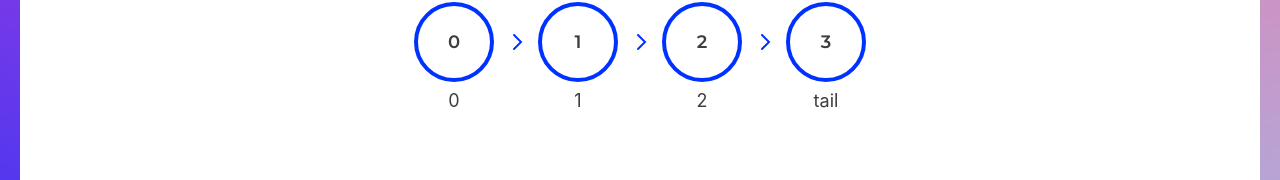
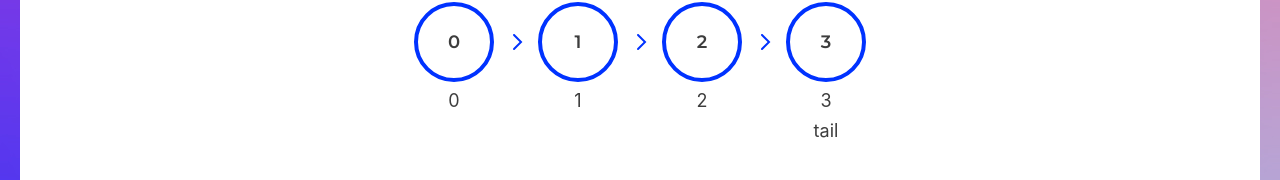
Before and after one commit to MADeit0/algososh, a React (Create React App) app: page /list in a window 1280 px wide. Shown: the part 547-727 px from the top of the page. Built offline with nearby package versions, Linux system fonts and the light colour scheme.

Commit message:
bug-fix: Поправить колонку с выводом индекса элементов в связном списке

```diff
--- a/src/components/list-page/list-page.tsx
+++ b/src/components/list-page/list-page.tsx
@@ -275,17 +275,12 @@ export const ListPage: React.FC = () => {
     );
   };
 
-  const isPosition = (
-    index: number,
-    position: Position
-  ): Position | string | null => {
+  const isPosition = (index: number, position: Position): Position | null => {
     switch (true) {
       case index === 0 && position === Position.HEAD:
         return Position.HEAD;
       case index === list.length - 1 && position === Position.TAIL:
         return Position.TAIL;
-      case position === Position.TAIL:
-        return index.toString();
       default:
         return null;
     }
@@ -387,6 +382,7 @@ export const ListPage: React.FC = () => {
               <Circle
                 letter={item}
                 state={circleState[index]}
+                index={index}
                 head={
                   (events.addEvent &&
                     smileCircleState(Number(countRef.current), index)) ||
```
